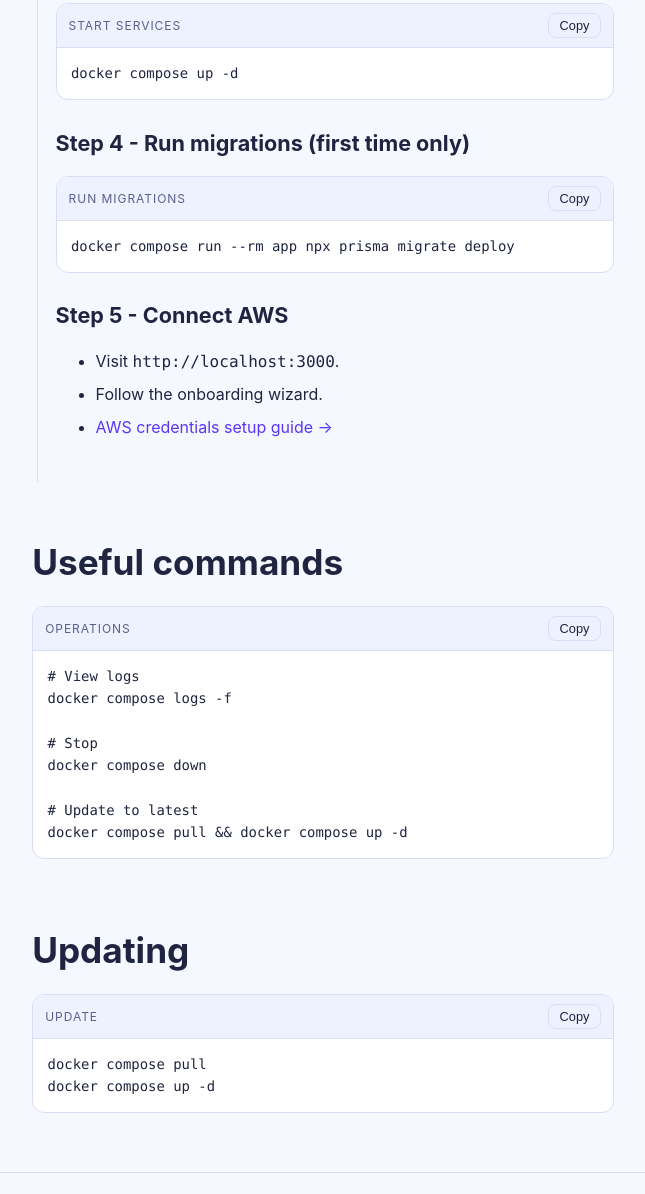
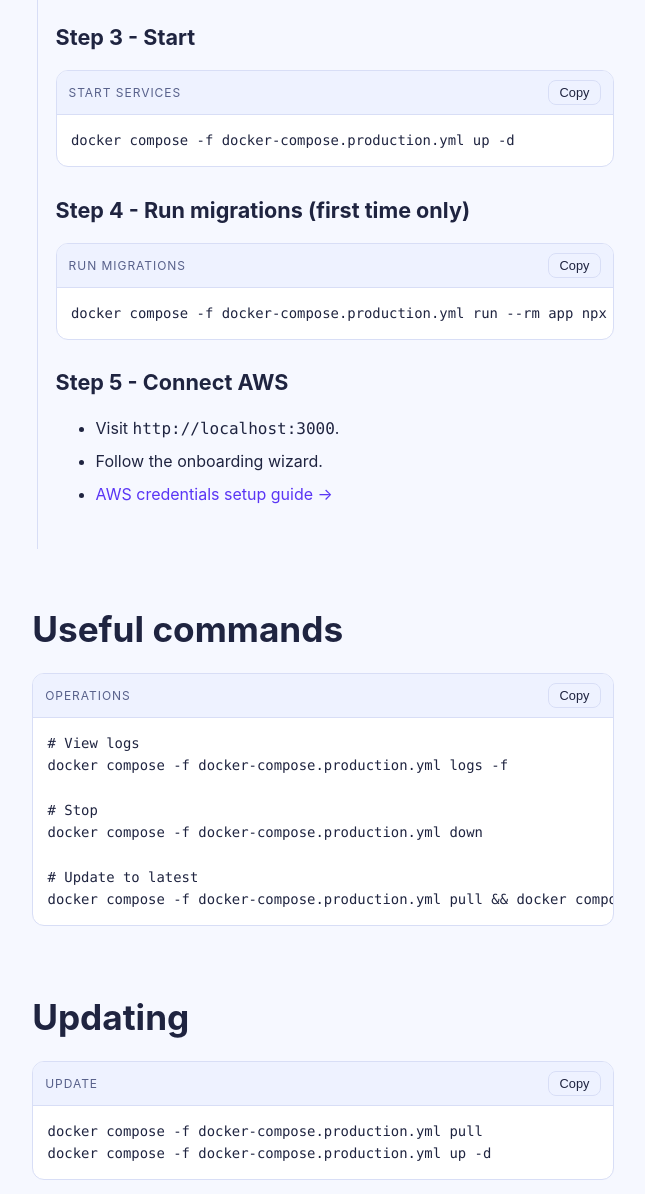
Before and after one commit to mayurG2299/s3-portal-website, a plain HTML site: page documentation/self-hosting.html in a window 1280 px wide. Shown: the part 1214-2408 px from the top of the page, without its empty margins (307-952 px from the left). Drawn offline with Linux system fonts and the light colour scheme.

Commit message:
docs: fix self-hosting commands for production compose

```diff
--- a/documentation/self-hosting.html
+++ b/documentation/self-hosting.html
@@ -75,7 +75,8 @@
             <p class="code-title">Download compose file</p>
             <button class="copy-btn" data-copy-target="download">Copy</button>
           </div>
-          <pre id="download"><code>curl -LO https://github.com/mayurG2299/s3-portal/raw/master/docker-compose.yml</code></pre>
+          <pre id="download"><code>curl -LO https://github.com/mayurG2299/s3-portal/raw/master/docker-compose.production.yml
+curl -LO https://github.com/mayurG2299/s3-portal/raw/master/.env.example</code></pre>
         </section>
       </section>
 
@@ -100,6 +101,7 @@ nano .env</code></pre>
               <tr><td><code>ENCRYPTION_KEY</code></td><td>required</td><td><code>openssl rand -base64 32</code></td></tr>
               <tr><td><code>NEXTAUTH_URL</code></td><td>required</td><td>e.g. <code>http://localhost:3000</code></td></tr>
               <tr><td><code>NEXT_PUBLIC_APP_URL</code></td><td>required</td><td>Same as <code>NEXTAUTH_URL</code></td></tr>
+              <tr><td><code>DOCKER_USER</code></td><td>required</td><td>Docker Hub org/user, e.g. <code>may99</code></td></tr>
               <tr><td><code>PORT</code></td><td>optional</td><td>Default: 3000</td></tr>
               <tr><td><code>LOG_LEVEL</code></td><td>optional</td><td>Default: INFO</td></tr>
             </tbody>
@@ -114,7 +116,7 @@ nano .env</code></pre>
             <p class="code-title">Start services</p>
             <button class="copy-btn" data-copy-target="start">Copy</button>
           </div>
-          <pre id="start"><code>docker compose up -d</code></pre>
+          <pre id="start"><code>docker compose -f docker-compose.production.yml up -d</code></pre>
         </section>
       </section>
 
@@ -125,7 +127,7 @@ nano .env</code></pre>
             <p class="code-title">Run migrations</p>
             <button class="copy-btn" data-copy-target="migrate">Copy</button>
           </div>
-          <pre id="migrate"><code>docker compose run --rm app npx prisma migrate deploy</code></pre>
+          <pre id="migrate"><code>docker compose -f docker-compose.production.yml run --rm app npx prisma db seed</code></pre>
         </section>
       </section>
 
@@ -146,13 +148,13 @@ nano .env</code></pre>
             <button class="copy-btn" data-copy-target="useful">Copy</button>
           </div>
           <pre id="useful"><code># View logs
-docker compose logs -f
+docker compose -f docker-compose.production.yml logs -f
 
 # Stop
-docker compose down
+docker compose -f docker-compose.production.yml down
 
 # Update to latest
-docker compose pull && docker compose up -d</code></pre>
+docker compose -f docker-compose.production.yml pull && docker compose -f docker-compose.production.yml up -d</code></pre>
         </section>
       </section>
 
@@ -163,8 +165,8 @@ docker compose pull && docker compose up -d</code></pre>
             <p class="code-title">Update</p>
             <button class="copy-btn" data-copy-target="updating-code">Copy</button>
           </div>
-          <pre id="updating-code"><code>docker compose pull
-docker compose up -d</code></pre>
+          <pre id="updating-code"><code>docker compose -f docker-compose.production.yml pull
+docker compose -f docker-compose.production.yml up -d</code></pre>
         </section>
       </section>
     </article>
```
Also changed, not shown: landing.html (+2 -2 lines).
